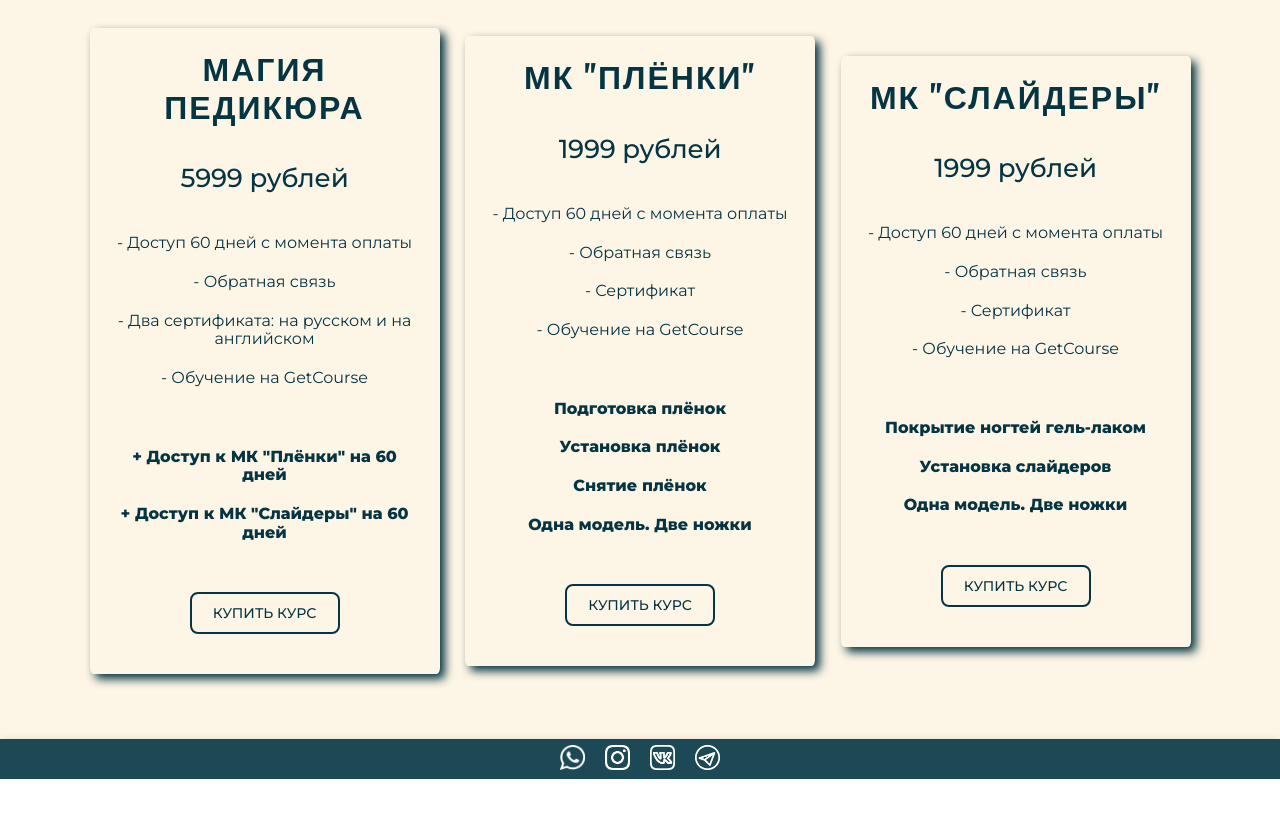
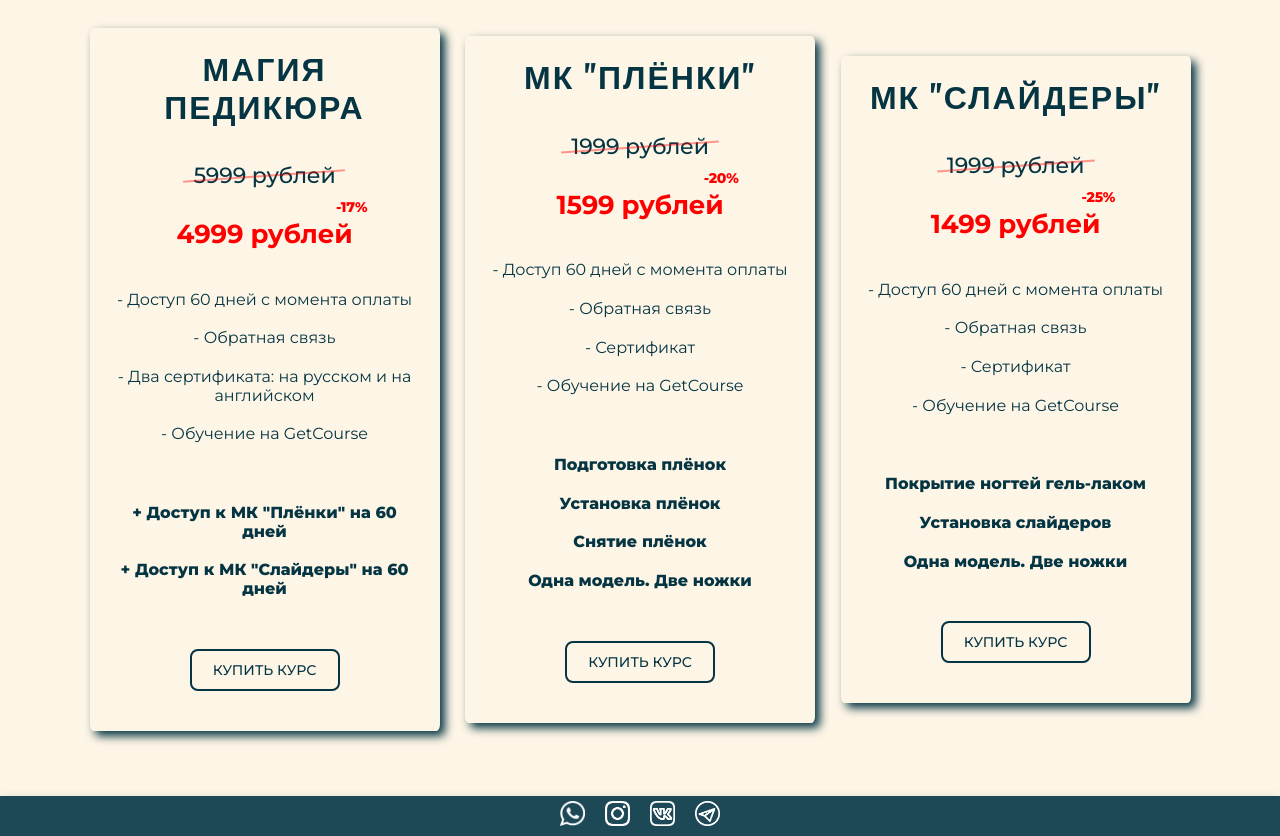
Before and after one commit to TonyFinder/Pedicure-master, a React (Create React App) app: page / in a window 1280 px wide. Shown: the part 5920-6756 px from the top of the page. Before the commit the page ends 6699 px from the top, so only its background shows below. Built offline with nearby package versions, Linux system fonts and the light colour scheme.

Commit message:
Constant discount for online courses has been applied.

```diff
--- a/src/components/Online/Buy/Buy.tsx
+++ b/src/components/Online/Buy/Buy.tsx
@@ -13,6 +13,7 @@ export const Buy = () => {
                        header={offer.header}
                        price={offer.price}
                        sale={offer.sale}
+                       discount={offer.discount}
                        bullets={offer.bullet}
                        link={offer.link}
                        additions={offer.additions}/>
--- a/src/components/Online/Buy/Offer/Offer.module.scss
+++ b/src/components/Online/Buy/Offer/Offer.module.scss
@@ -24,13 +24,13 @@
     position: relative;
 
     //Only for sale
-    //font-size: 22px;
-    font-size: 26px;
+    font-size: 22px;
+    //font-size: 26px;
     font-weight: 500;
     margin-bottom: 20px;
 
     //Only for sale
-    /*&::after {
+    &::after {
       position: absolute;
       content: '';
       left: -10px; right: -10px;
@@ -39,10 +39,10 @@
       background: red;
       height: 2px;
       transform: rotate(-4deg);
-    }*/
+    }
   }
   //Only for sale
-  /*.sale {
+  .sale {
     @include fontRestInfo;
     position: relative;
     font-size: 26px;
@@ -50,15 +50,15 @@
     font-weight: 700;
     margin-top: 10px;
     margin-bottom: 20px;
-    &::after {
+    .saleDiscount {
       position: absolute;
       top: -20px; right: -15px;
       font-size: 14px;
       font-weight: 800;
-      content: '- 40%';
+      content: '';
       color: red;
     }
-  }*/
+  }
 
   .bulletBlock {
     margin-bottom: 20px;
--- a/src/components/Online/Buy/Offer/Offer.tsx
+++ b/src/components/Online/Buy/Offer/Offer.tsx
@@ -7,6 +7,7 @@ type BuyPropsType = {
     header: string
     price: string
     sale?: string
+    discount?: string
     additions?: {
         id: number
         value: string
@@ -19,7 +20,7 @@ type BuyPropsType = {
 }
 
 export const Offer: React.FC<BuyPropsType> = (
-    {header, price, sale, bullets, additions, link}
+    {header, price, sale, discount, bullets, additions, link}
 ) => {
 
     return (
@@ -28,8 +29,13 @@ export const Offer: React.FC<BuyPropsType> = (
                         className={styles.title}>{header.toUpperCase()}</Typography>
             <Typography variant={'h2'}
                         className={styles.price}>{price}</Typography>
-            {/*<Typography variant={'h2'}
-                        className={styles.sale}>{sale}</Typography>*/}
+
+            <Typography variant={'h2'}
+                        className={styles.sale}>{sale}
+
+                <div className={styles.saleDiscount}>{discount}</div>
+
+            </Typography>
 
 
             <div className={styles.bulletBlock}>
--- a/src/data/store/mainPageState.ts
+++ b/src/data/store/mainPageState.ts
@@ -212,9 +212,10 @@ export const introductionValues = {
         id: 1,
         header: 'Магия педикюра',
         price: '5999 рублей',
-        sale: '3599 рублей',
-        link: 'https://pedicure-cabinet.online/register',
-        // link: 'https://pedicure-cabinet.online/sale_magic',
+        sale: '4999 рублей',
+        discount: '-17%',
+        // link: 'https://pedicure-cabinet.online/register',
+        link: 'https://pedicure-cabinet.online/sale_magic',
         bullet: [
                     {id: 1, value: '- Доступ 60 дней с момента оплаты'},
                     {id: 2, value: '- Обратная связь'},
@@ -235,9 +236,10 @@ export const introductionValues = {
         id: 2,
         header: 'МК "Плёнки"',
         price: '1999 рублей',
-        sale: '1199 рублей',
-        link: 'https://pedicure-cabinet.online/wraps',
-        // link: 'https://pedicure-cabinet.online/sale_wraps',
+        sale: '1599 рублей',
+        discount: '-20%',
+        // link: 'https://pedicure-cabinet.online/wraps',
+        link: 'https://pedicure-cabinet.online/sale_wraps',
         bullet: [
                     {id: 1, value: '- Доступ 60 дней с момента оплаты'},
                     {id: 2, value: '- Обратная связь'},
@@ -260,9 +262,10 @@ export const introductionValues = {
         id: 3,
         header: ' МК "Слайдеры"',
         price: '1999 рублей',
-        sale: '1199 рублей',
-        link: 'https://pedicure-cabinet.online/sliders',
-        // link: 'https://pedicure-cabinet.online/sale_sliders',
+        sale: '1499 рублей',
+        discount: '-25%',
+        // link: 'https://pedicure-cabinet.online/sliders',
+        link: 'https://pedicure-cabinet.online/sale_sliders',
         bullet: [
                     {id: 1, value: '- Доступ 60 дней с момента оплаты'},
                     {id: 2, value: '- Обратная связь'},
```
Lines whose indentation alone changed are shown as unchanged.
